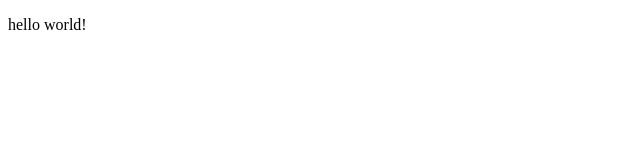
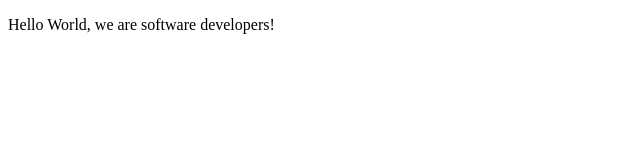
Before and after one commit to AmittArrsh/htmlcssCollab, a plain HTML site: page index.html in a window 1280 px wide. Shown: the whole page, without its empty margins (0-640 px from the left). Drawn offline with Linux system fonts and the light colour scheme.

Commit message:
Message Modified

```diff
--- a/index.html
+++ b/index.html
@@ -3,7 +3,7 @@
 
 <body>
 
-<p>hello world!</p>
+<p>Hello World, we are software developers!</p>
 </body>
 
 </html>
```
